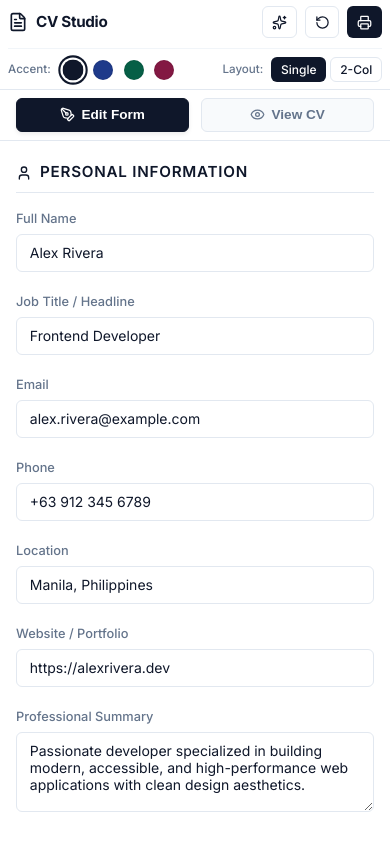
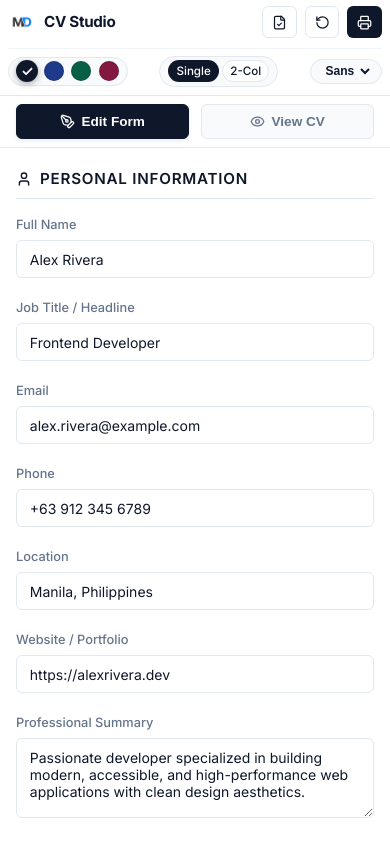
Before and after one commit to DmitzDev/CV-Builder_MD, a React (Vite) app: page / in a window 390 px wide. Built offline with nearby package versions, Linux system fonts and the light colour scheme.

Commit message:
i fix the button broken and i add MD logo

```diff
--- a/index.html
+++ b/index.html
@@ -3,12 +3,14 @@
 
 <head>
   <meta charset="UTF-8" />
-  <link rel="icon" type="image/svg+xml" href="/vite.svg" />
+  <link rel="icon" type="image/png" href="/MDLogo.png" />
   <meta name="viewport" content="width=device-width, initial-scale=1.0" />
   <title>CV Studio</title>
   <link rel="preconnect" href="https://fonts.googleapis.com">
   <link rel="preconnect" href="https://fonts.gstatic.com" crossorigin>
-  <link href="https://fonts.googleapis.com/css2?family=Inter:wght@300;400;500;600;700&display=swap" rel="stylesheet">
+  <link
+    href="https://fonts.googleapis.com/css2?family=Inter:wght@300;400;500;600;700&family=Merriweather:ital,wght@0,300;0,400;0,700;1,300&display=swap"
+    rel="stylesheet">
 </head>
 
 <body>
--- a/src/App.jsx
+++ b/src/App.jsx
@@ -37,6 +37,15 @@ function App() {
     localStorage.setItem('minimalist_cv_theme', themeColor);
   }, [themeColor]);
 
+  // Typography font state: 'sans' or 'serif'
+  const [font, setFont] = useState(() => {
+    return localStorage.getItem('minimalist_cv_font') || 'sans';
+  });
+
+  useEffect(() => {
+    localStorage.setItem('minimalist_cv_font', font);
+  }, [font]);
+
   const [cvData, setCvData] = useState(() => {
     const saved = localStorage.getItem('minimalist_cv_data');
     return saved ? JSON.parse(saved) : initialCVData;
@@ -74,6 +83,8 @@ function App() {
         onColorChange={setThemeColor}
         template={template}
         onTemplateChange={setTemplate}
+        font={font}
+        onFontChange={setFont}
       />
 
       {/* Mobile Floating Segmented Tab Switcher */}
@@ -96,7 +107,7 @@ function App() {
 
       <div className={`main-workspace show-${mobileTab}`}>
         <Editor data={cvData} onChange={setCvData} />
-        <Preview data={cvData} themeColor={themeColor} template={template} />
+        <Preview data={cvData} themeColor={themeColor} template={template} font={font} />
       </div>
     </div>
   );
--- a/src/components/Navbar.jsx
+++ b/src/components/Navbar.jsx
@@ -1,7 +1,8 @@
 import React from 'react';
-import { FileText, Printer, RotateCcw, Sparkles } from 'lucide-react';
+import { FileText, Printer, RotateCcw, FileCheck, Check } from 'lucide-react';
 
-function Navbar({ onReset, onLoadSample, onPrint, currentColor, onColorChange, template, onTemplateChange }) {
+function Navbar({ onReset, onLoadSample, onPrint, currentColor, onColorChange, template, onTemplateChange, font, onFontChange }) {
+
     const colors = [
         { name: 'Slate', value: '#0f172a' },
         { name: 'Navy', value: '#1e3a8a' },
@@ -12,13 +13,13 @@ function Navbar({ onReset, onLoadSample, onPrint, currentColor, onColorChange, t
         <header className="app-header">
             <div className="header-top-row">
                 <div className="logo">
-                    <FileText size={20} />
+                    <img src="/MDLogo.png" alt="CV Studio Logo" className="logo-icon" />
                     <span>CV Studio</span>
                 </div>
 
                 <div className="header-actions">
                     <button className="btn btn-secondary btn-action" onClick={onLoadSample} title="Load sample data">
-                        <Sparkles size={15} />
+                        <FileCheck size={15} />
                         <span className="btn-text">Sample</span>
                     </button>
 
@@ -46,7 +47,11 @@ function Navbar({ onReset, onLoadSample, onPrint, currentColor, onColorChange, t
                                 title={c.name}
                                 className={`color-dot ${currentColor === c.value ? 'active' : ''}`}
                                 style={{ backgroundColor: c.value }}
-                            />
+                            >
+                                {currentColor === c.value && (
+                                    <Check size={11} strokeWidth={3.5} color="#ffffff" />
+                                )}
+                            </button>
                         ))}
                     </div>
                 </div>
@@ -69,6 +74,19 @@ function Navbar({ onReset, onLoadSample, onPrint, currentColor, onColorChange, t
                         </button>
                     </div>
                 </div>
+
+                {/* Font Style Selection */}
+                <div className="control-group">
+                    <span className="control-label">Font:</span>
+                    <select
+                        value={font}
+                        onChange={(e) => onFontChange(e.target.value)}
+                        className="font-select"
+                    >
+                        <option value="sans">Sans</option>
+                        <option value="serif">Serif</option>
+                    </select>
+                </div>
             </div>
         </header>
     );
--- a/src/components/Preview.jsx
+++ b/src/components/Preview.jsx
@@ -1,7 +1,7 @@
 import React from 'react';
 import { Mail, Phone, MapPin, Globe } from 'lucide-react';
 
-function Preview({ data, themeColor = '#0f172a', template = 'single' }) {
+function Preview({ data, themeColor = '#0f172a', template = 'single', font = 'sans' }) {
     const { personal, experience, education, skills } = data;
 
     const renderHeader = () => (
@@ -92,7 +92,13 @@ function Preview({ data, themeColor = '#0f172a', template = 'single' }) {
 
     return (
         <div className="preview-panel">
-            <div className="cv-sheet" id="cv-to-print">
+            <div
+                className="cv-sheet"
+                id="cv-to-print"
+                style={{
+                    fontFamily: font === 'serif' ? "'Merriweather', Georgia, serif" : "var(--font-family)"
+                }}
+            >
                 {renderHeader()}
 
                 {template === 'single' ? (
--- a/src/index.css
+++ b/src/index.css
@@ -58,15 +58,26 @@ body {
 }
 
 .logo {
+  order: 1;
   font-weight: 700;
-  font-size: 1.1rem;
+  font-size: 1.15rem;
   display: flex;
   align-items: center;
-  gap: 0.5rem;
+  gap: 0.6rem;
   letter-spacing: -0.02em;
 }
 
+.logo-icon {
+  height: 32px;
+  width: auto;
+  max-width: 40px;
+  object-fit: contain;
+  border-radius: 6px;
+  display: block;
+}
+
 .header-actions {
+  order: 3;
   display: flex;
   align-items: center;
   gap: 0.75rem;
@@ -221,6 +232,7 @@ textarea.form-control {
 
 /* Navbar Controls & Dots */
 .navbar-controls {
+  order: 2;
   display: flex;
   align-items: center;
   gap: 1.25rem;
@@ -245,13 +257,17 @@ textarea.form-control {
 }
 
 .color-dot {
-  width: 20px;
-  height: 20px;
+  width: 22px;
+  height: 22px;
   border-radius: 50%;
-  border: 1px solid rgba(0, 0, 0, 0.08);
+  border: none;
   cursor: pointer;
   padding: 0;
-  transition: all 0.2s ease;
+  display: flex;
+  align-items: center;
+  justify-content: center;
+  transition: all 0.2s cubic-bezier(0.4, 0, 0.2, 1);
+  box-shadow: inset 0 0 0 1px rgba(0, 0, 0, 0.12);
   position: relative;
 }
 
@@ -260,8 +276,8 @@ textarea.form-control {
 }
 
 .color-dot.active {
-  box-shadow: 0 0 0 2px #ffffff, 0 0 0 4px var(--border-focus);
-  transform: scale(1.05);
+  transform: scale(1.1);
+  box-shadow: 0 2px 6px rgba(0, 0, 0, 0.3);
 }
 
 .layout-btn-group {
@@ -272,6 +288,19 @@ textarea.form-control {
 .btn-xs {
   font-size: 0.75rem;
   padding: 0.25rem 0.55rem;
+}
+
+.font-select {
+  padding: 0.2rem 0.5rem;
+  font-size: 0.75rem;
+  font-weight: 500;
+  border-radius: var(--radius-sm);
+  border: 1px solid var(--border-color);
+  background-color: #ffffff;
+  color: var(--text-main);
+  outline: none;
+  cursor: pointer;
+  height: 28px;
 }
 
 /* Mobile Segmented Tab Bar (Hidden on Desktop) */
@@ -443,12 +472,18 @@ textarea.form-control {
   }
 
   /* Row 1: Logo & Action Buttons */
-  .app-header > .logo {
+  .logo {
     display: flex;
     align-items: center;
-    gap: 0.4rem;
-    font-size: 1.05rem;
+    gap: 0.5rem;
+    font-size: 1.1rem;
     white-space: nowrap;
+  }
+
+  .logo-icon {
+    height: 28px;
+    width: auto;
+    max-width: 36px;
   }
 
   .header-actions {
@@ -465,38 +500,65 @@ textarea.form-control {
     width: 100%;
   }
 
-  /* Row 2: Secondary Toolbar (Accent + Layout) */
+  /* Row 2: Secondary Toolbar (Accent + Layout + Font) - 100% visible, no clipping */
   .navbar-controls {
     display: flex;
     align-items: center;
     justify-content: space-between;
     width: 100%;
-    padding-top: 0.5rem;
+    padding: 0.4rem 0 0.1rem;
     border-top: 1px solid #f1f5f9;
+    gap: 0.35rem;
+    overflow: visible;
   }
 
   .control-group {
-    display: flex;
+    display: inline-flex;
     align-items: center;
-    gap: 0.5rem;
+    justify-content: center;
+    background: #f8fafc;
+    padding: 0.22rem 0.5rem;
+    border-radius: 20px;
+    border: 1px solid var(--border-color);
   }
 
+  /* Hide verbose text labels on mobile so everything fits */
   .control-label {
-    display: inline-block !important;
-    font-size: 0.725rem;
-    color: var(--text-muted);
+    display: none !important;
   }
 
   .color-dots {
     display: flex;
     align-items: center;
-    gap: 0.65rem;
-    margin-left: 0.25rem;
+    gap: 0.45rem;
   }
 
   .color-dot {
     width: 20px;
     height: 20px;
+  }
+
+  .layout-btn-group {
+    display: flex;
+    gap: 0.2rem;
+  }
+
+  .layout-btn-group .btn-xs {
+    padding: 0.2rem 0.45rem;
+    font-size: 0.725rem;
+    border-radius: 12px;
+  }
+
+  .control-group .font-select,
+  .control-group select.form-control {
+    background: transparent;
+    border: none;
+    font-size: 0.75rem;
+    font-weight: 600;
+    padding: 0 0.15rem;
+    height: auto;
+    color: var(--text-main);
+    cursor: pointer;
   }
 
   /* Mobile Floating Tab Switcher */
```
Also changed, not shown: public/MDLogo.png (added).
